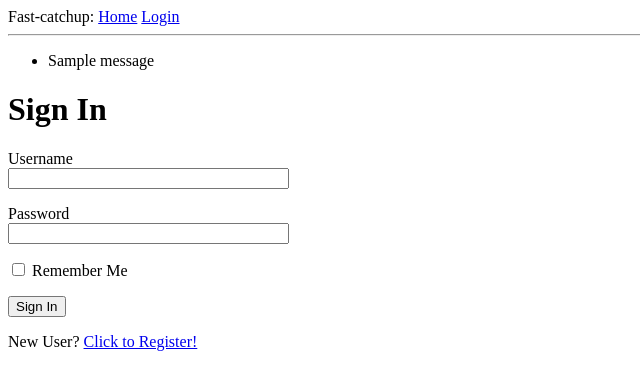
After one commit to adilnaut/fast-catchup, a Flask app: page /login in a window 1280 px wide. The commit adds this page. Shown: the top 390 px of the page, without its empty margins (0-640 px from the left). Run offline with Flask 2, Linux system fonts and the light colour scheme; tables that the repository leaves empty hold one stand-in row (values such as "Sample post"); one stand-in notice (Sample message) is shown.

Commit message:
add basic user login, logout and register functionality.

```diff
--- a/app/__init__.py
+++ b/app/__init__.py
@@ -3,6 +3,7 @@ from config import Config
 from flask_sqlalchemy import SQLAlchemy
 from flask_migrate import Migrate
 from sqlalchemy import MetaData
+from flask_login import LoginManager
 
 convention = {
     "ix": 'ix_%(column_0_label)s',
@@ -15,8 +16,11 @@ convention = {
 app = Flask(__name__)
 app.config.from_object(Config)
 
+
 metadata = MetaData(naming_convention=convention)
 db = SQLAlchemy(app, metadata=metadata)
 migrate = Migrate(app, db)
+login = LoginManager(app)
+login.login_view = 'login'
 
 from app import routes, models
--- /dev/null
+++ b/app/forms.py
@@ -0,0 +1,29 @@
+from flask_wtf import FlaskForm
+from wtforms import StringField, PasswordField, BooleanField, SubmitField
+from wtforms.validators import ValidationError, DataRequired, Email, EqualTo
+
+from app.models import User
+
+class LoginForm(FlaskForm):
+    username = StringField('Username', validators=[DataRequired()])
+    password = PasswordField('Password', validators=[DataRequired()])
+    remember_me = BooleanField('Remember Me')
+    submit = SubmitField('Sign In')
+
+class RegistrationForm(FlaskForm):
+    username = StringField('Username', validators=[DataRequired()])
+    email = StringField('Email', validators=[DataRequired(), Email()])
+    password = PasswordField('Password', validators=[DataRequired()])
+    password2 = PasswordField(
+        'Repeat Password', validators=[DataRequired(), EqualTo('password')])
+    submit = SubmitField('Register')
+
+    def validate_username(self, username):
+        user = User.query.filter_by(username=username.data).first()
+        if user is not None:
+            raise ValidationError('Please use a different username.')
+
+    def validate_email(self, email):
+        user = User.query.filter_by(email=email.data).first()
+        if user is not None:
+            raise ValidationError('Please use a different email address.')
--- a/app/routes.py
+++ b/app/routes.py
@@ -1,12 +1,55 @@
 import os
 
 
-from flask import render_template, send_file, request
-from app import app
+from flask import render_template, send_file, request, flash, redirect, url_for
+from flask_login import current_user, login_user, logout_user, login_required
+from app import app, db
+from app.models import User
+from app.forms import LoginForm, RegistrationForm
+
+from werkzeug.urls import url_parse
+
 from quickstart.quickstart import generate_summary
-
 from quickstart.slack_utils import get_slack_comms, list_sfiles, clear_slack_tables, slack_test_etl, list_slinks
 from quickstart.gmail_utils import get_gmail_comms, test_etl, clean_gmail_tables, list_gtexts, list_gfiles, list_glinks
+
+
+@app.route('/login', methods=['GET', 'POST'])
+def login():
+    if current_user.is_authenticated:
+        return redirect(url_for('index'))
+    form = LoginForm()
+    if form.validate_on_submit():
+        user = User.query.filter_by(username=form.username.data).first()
+        if user is None or not user.check_password(form.password.data):
+            flash('Invalid username or password')
+            return redirect(url_for('login'))
+        login_user(user, remember=form.remember_me.data)
+        next_page = request.args.get('next')
+        if not next_page or url_parse(next_page).netloc != '':
+            next_page = url_for('index')
+        return redirect(next_page)
+    return render_template('login.html', title='Sign In', form=form)
+
+
+@app.route('/logout')
+def logout():
+    logout_user()
+    return redirect(url_for('index'))
+
+@app.route('/register', methods=['GET', 'POST'])
+def register():
+    if current_user.is_authenticated:
+        return redirect(url_for('index'))
+    form = RegistrationForm()
+    if form.validate_on_submit():
+        user = User(username=form.username.data, email=form.email.data)
+        user.set_password(form.password.data)
+        db.session.add(user)
+        db.session.commit()
+        flash('Congratulations, you are now a registered user!')
+        return redirect(url_for('login'))
+    return render_template('register.html', title='Register', form=form)
 
 
 
@@ -109,38 +152,12 @@ def gen_summary():
 
     return render_template('first.html', title='Home', gptin=gptin, gptout=gptout)
 
+
 @app.route('/', methods=['POST', 'GET'])
 @app.route('/index')
+@login_required
 def index():
-    gptin = {}
-    gptout = {}
-    prompt = '''I\'ve got the following slack messages and emails today please give me a quick summary
-        of only important messages with urgent matters first.:'''
-    # get prompt from post form
-    if request.method == 'POST':
-        prompt = request.form['prompt']
-
-    try:
-        unread_emails, unread_slack, prompt, gpt_summary, filepath = generate_summary(prompt, cache_slack=cache_slack)
-
-        gptin['slack_text'] = unread_slack
-        gptin['email_text'] = unread_emails
-        gptin['prompt'] = prompt
-
-        gptout['summary'] = gpt_summary
-    # todo: throw meaningful exception in generate_summary and import exception class here
-    except:
-        print('[Error] There was an error in generate summary!')
-        gptin = {'slack_text': 'slack text 1, slack text 2',
-                 'email_text': 'email_text 1, email text 2',
-                 'prompt': 'Here are my slack and email texts could you summarize them?'}
-        gptout = {'summary': 'You\'ve got slack text 1 and 2 and email 1 and 2'}
-
-    # todo provide filepath to index.html template and adjust returnAudioFile method accordingly
-
-
-
-    return render_template('index.html',title='Home', gptin=gptin, gptout=gptout)
+    return render_template('index.html',title='Home')
 
 
 
--- /dev/null
+++ b/app/templates/base.html
@@ -0,0 +1,32 @@
+<!doctype html>
+<html>
+    <head>
+        {% if title %}
+       <title>{{ title }} - Fast-catchup</title>
+       {% else %}
+       <title>Fast-catchup</title>
+       {% endif %}
+    </head>
+    <body>
+        <div>
+            Fast-catchup:
+            <a href="{{ url_for('index') }}">Home</a>
+            {% if current_user.is_anonymous %}
+            <a href="{{ url_for('login') }}">Login</a>
+            {% else %}
+            <a href="{{ url_for('logout') }}">Logout</a>
+            {% endif %}
+        </div>
+        <hr>
+        {% with messages = get_flashed_messages() %}
+        {% if messages %}
+        <ul>
+            {% for message in messages %}
+            <li>{{ message }}</li>
+            {% endfor %}
+        </ul>
+        {% endif %}
+        {% endwith %}
+        {% block content %}{% endblock %}
+    </body>
+</html>
--- /dev/null
+++ b/app/templates/login.html
@@ -0,0 +1,26 @@
+{% extends "base.html" %}
+
+{% block content %}
+    <h1>Sign In</h1>
+    <form action="" method="post" novalidate>
+        {{ form.hidden_tag() }}
+        <p>
+            {{ form.username.label }}<br>
+            {{ form.username(size=32) }}<br>
+            {% for error in form.username.errors %}
+            <span style="color: red;">[{{ error }}]</span>
+            {% endfor %}
+        </p>
+        <p>
+            {{ form.password.label }}<br>
+            {{ form.password(size=32) }}<br>
+            {% for error in form.password.errors %}
+            <span style="color: red;">[{{ error }}]</span>
+            {% endfor %}
+        </p>
+        <p>{{ form.remember_me() }} {{ form.remember_me.label }}</p>
+        <p>{{ form.submit() }}</p>
+
+         <p>New User? <a href="{{ url_for('register') }}">Click to Register!</a></p>
+    </form>
+{% endblock %}
--- a/config.py
+++ b/config.py
@@ -2,7 +2,7 @@ import os
 basedir = os.path.abspath(os.path.dirname(__file__))
 
 class Config(object):
-    # ...
+    SECRET_KEY = os.environ.get('SECRET_KEY') or 'you-will-never-guess'
     SQLALCHEMY_DATABASE_URI = os.environ.get('DATABASE_URL') or \
         'sqlite:///' + os.path.join(basedir, 'app.db')
     SQLALCHEMY_TRACK_MODIFICATIONS = False
```
Also changed, not shown: app/models.py (+13 -1 lines), app/templates/index.html (+7 -22 lines), app/templates/register.html (added, +37 -0 lines), 1 other file.
